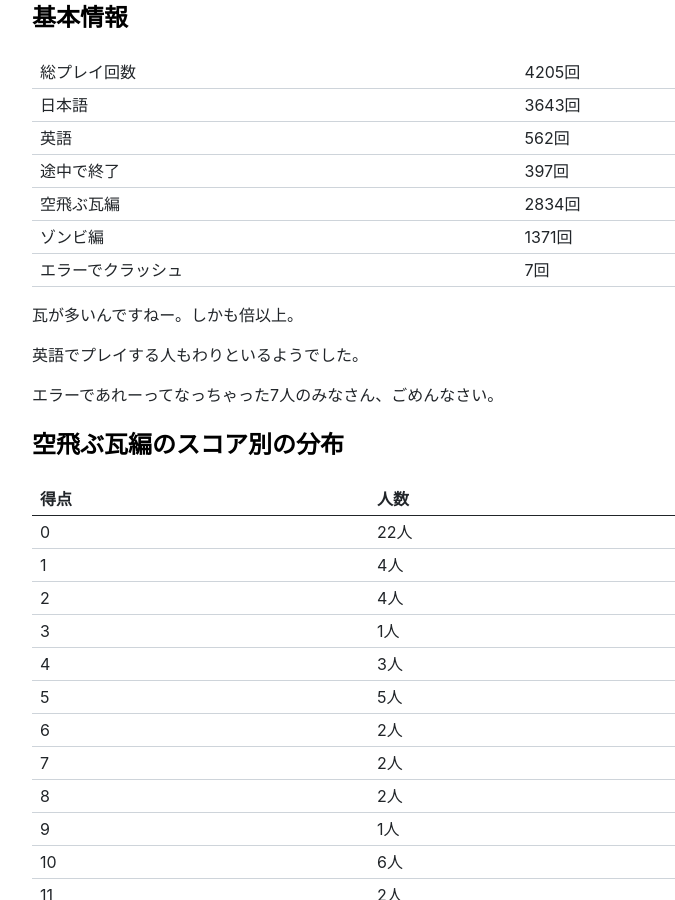
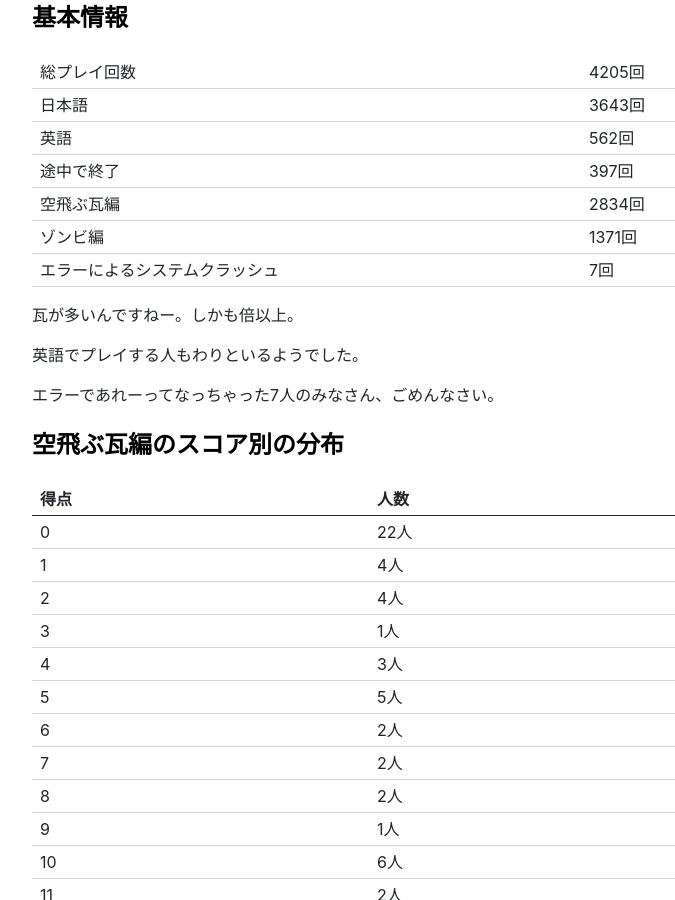
Before and after one commit to yncat/yncat.github.io, a Jekyll site: the page built from _posts/2024-09-22-Audio Game Center CCBT の集計結果.md, in a window 1280 px wide and 900 px high, scrolled down 360 px. Shown: the whole window, without its empty margins (256-931 px from the left). Built offline with Jekyll 4.4.1, drawn with Linux system fonts in a browser that asks for light colours; nearby versions of some CDN libraries.

Commit message:
Make error description easier to understand

```diff
--- a/_posts/2024-09-22-Audio Game Center CCBT の集計結果.md
+++ b/_posts/2024-09-22-Audio Game Center CCBT の集計結果.md
@@ -15,7 +15,7 @@ Audio Game Center + CCBT にお越しくださったみなさん、ありがと
 | 途中で終了 | 397回 |
 | 空飛ぶ瓦編 | 2834回 |
 | ゾンビ編 | 1371回 |
-| エラーでクラッシュ | 7回 |
+| エラーによるシステムクラッシュ | 7回 |
 
 瓦が多いんですねー。しかも倍以上。
 
```
